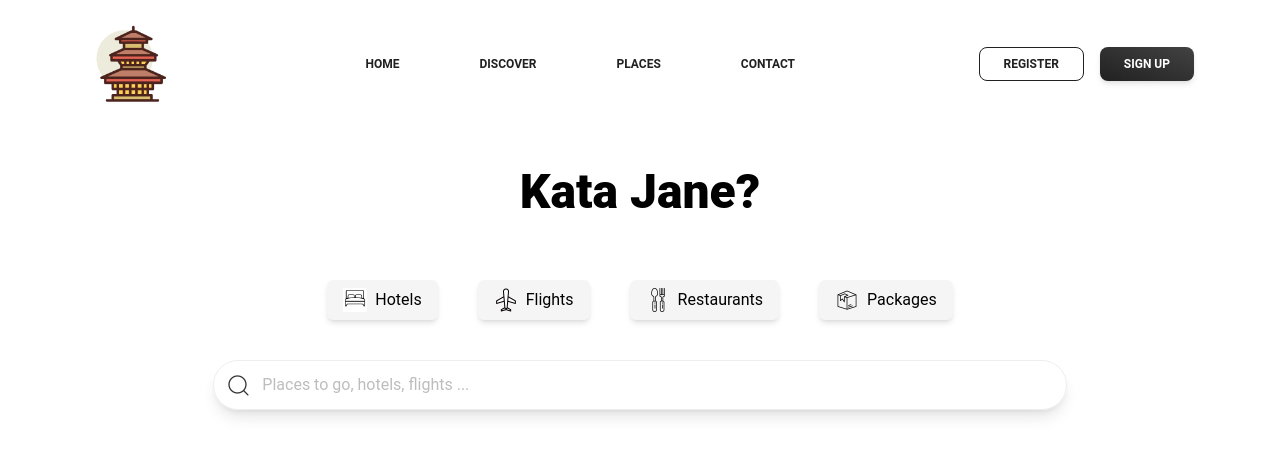
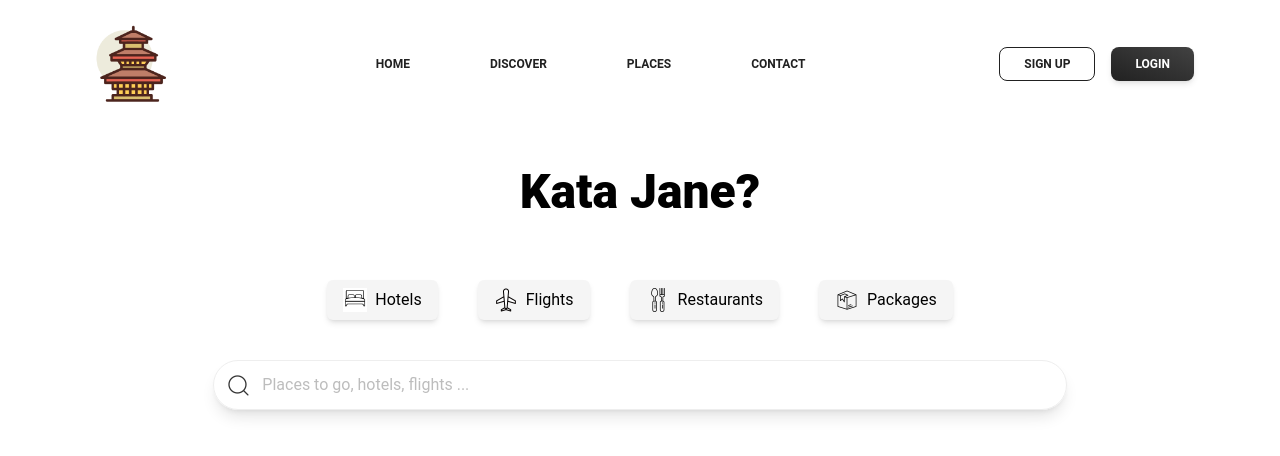
Before and after one commit to biplavdotcom/Ghumna-Jam-A-travel-package-website, a React (Vite) app in the folder frontend/: page / in a window 1280 px wide. Shown: the top 456 px of the page. Built offline with nearby package versions, Linux system fonts and the light colour scheme.

Commit message:
changes in navbar

```diff
--- a/frontend/src/component/Navbar.jsx
+++ b/frontend/src/component/Navbar.jsx
@@ -43,14 +43,14 @@ const Navbar = () => {
               rounded="full"
               className="px-6 py-2"
             >
-              Register
+             Sign Up
             </Button>
             <Button
               variant="gradient"
               rounded="full"
               className="px-6 py-2"
             >
-              Sign Up
+              Login
             </Button>
           </div>
 
```
